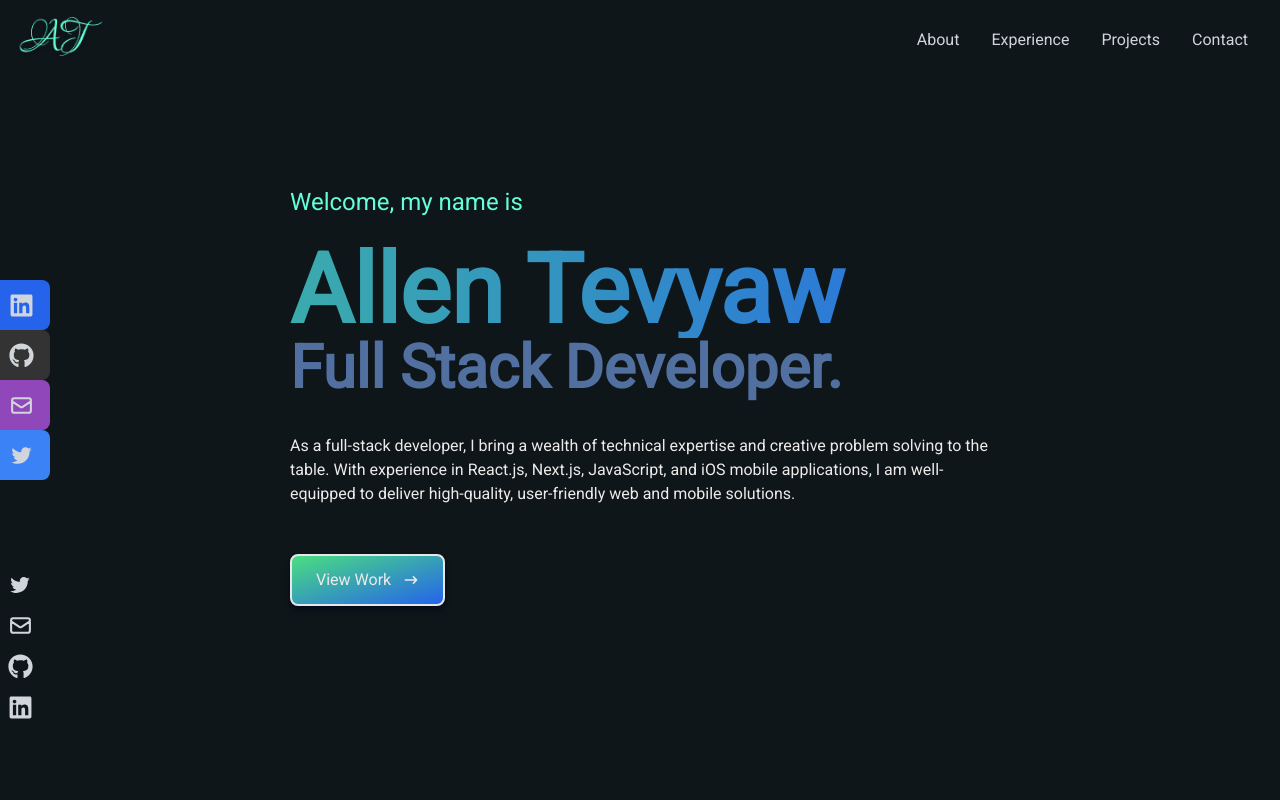
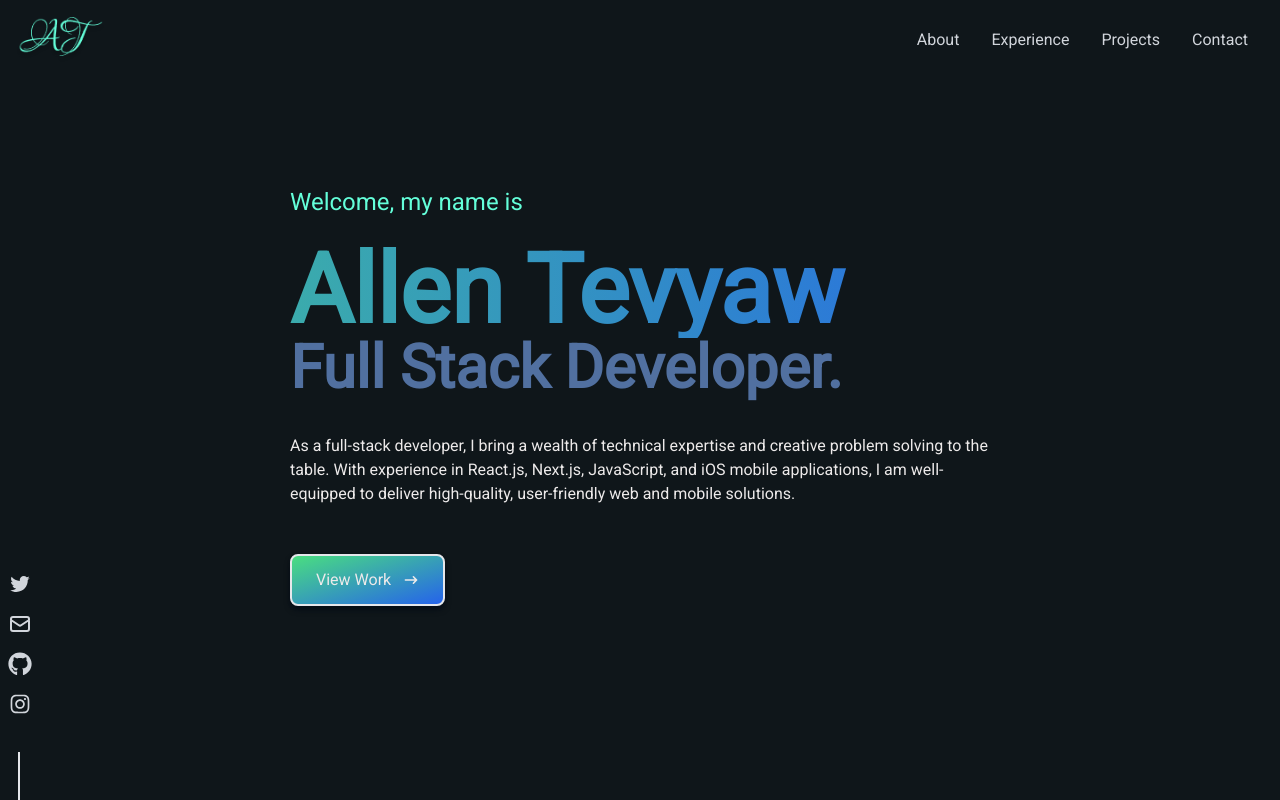
Before and after one commit to allentevyaw/Personal-Portfolio, a React (Vite) app: page / in a window 1280 px wide. Shown: the top 800 px of the page. Built offline with nearby package versions, Linux system fonts and the light colour scheme.

Commit message:
side navigation

```diff
--- a/src/components/About.jsx
+++ b/src/components/About.jsx
@@ -8,11 +8,9 @@ const About = () => {
     <div name='about' className='w-full min-h-screen flex items-center bg-[#0f161a] text-[#EDEAEA]'>
         <div className='flex flex-col px-8 md:px-12 justify-center items-center w-full h-full'>
             <div className='max-w-[1000px] w-full grid grid-cols-2'>
-                <div className='sm:text-right pb-8 pl-4'>
-                    <p className='text-3xl font-bold inline border-b-4 border-[#64FFDA]'>About Me </p>
-
-
-
+                <div className='sm:text-right pb-8 pl-4 items-center '>
+                    <p className='text-3xl font-bold inline border-b-4 border-[#64FFDA]'>About Me
+                    </p>
                 </div>
             </div>
 
--- a/src/components/navbar.jsx
+++ b/src/components/navbar.jsx
@@ -1,8 +1,7 @@
 import React, {useState, useEffect} from 'react'
-import { FaBars, FaGithub, FaLinkedin } from 'react-icons/fa';
+import { FaGithub } from 'react-icons/fa';
 import {HiOutlineMail} from 'react-icons/hi'
-import {BsFillPersonLinesFill} from 'react-icons/bs'
-import {AiOutlineTwitter} from 'react-icons/ai'
+import {AiOutlineTwitter, AiOutlineInstagram} from 'react-icons/ai'
 import Logo from '../assets/AT.png'
 import { Link } from 'react-scroll';
 
@@ -137,59 +136,57 @@ useEffect(() => {
 </div>
 
 
-
-        {/* Social icons */}
-        <div className='hidden lg:flex fixed flex-col top-[35%] left-0'>
-            <ul>
-                <li className='w-[150px] h-[50px] flex justify-between items-center ml-[-100px] hover:ml-[-10px] duration-300 bg-blue-600 rounded-lg'>
-                    <a className='flex justify-between items-center w-full text-gray-00'
-                    href='/'>
-                        Linkedin <FaLinkedin size={25} />
-                    </a>
-                </li>
-                <li className='w-[150px] h-[50px] flex justify-between items-center ml-[-100px] hover:ml-[-10px] duration-300 bg-[#333333] rounded-lg'>
-                    <a className='flex justify-between items-center w-full text-gray-00'
-                    href='https://github.com/allentevyaw'>
-                        Github <FaGithub size={25} />
-                    </a>
-                </li>
-                <li className='w-[150px] h-[50px] flex justify-between items-center ml-[-100px] hover:ml-[-10px] duration-300 bg-[#8f47b9] rounded-lg'>
-                    <a className='flex justify-between items-center w-full text-gray-00'
-                    href='/'>
-                        Email <HiOutlineMail size={25} />
-                    </a>
-                </li>
-                <li className='w-[150px] h-[50px] flex justify-between items-center ml-[-100px] hover:ml-[-10px] duration-300 bg-blue-500 rounded-lg'>
-                    <a className='flex justify-between items-center w-full text-gray-00'
-                    href='/'>
-                        Twitter <AiOutlineTwitter size={25} />
-                    </a>
-                </li>
-            </ul>
-        </div>
-
-
-        <div className='hidden fixed md:flex flex-col left-0 bottom-[10%] pl-2'>
-            <a className='pb-4'>
+        <div className='hidden fixed md:flex flex-col left-0 bottom-[-10%] pl-2'>
+            <a className='pb-4 hover:pb-5 duration-300'>
                 <AiOutlineTwitter className='hover:text-[#64FFDA] text-2xl'/>
             </a>
-            <a className='pb-4'>
-                <HiOutlineMail size={25} className='hover:text-[#64FFDA] text-2xl' />
+            <a className='pb-4 hover:pb-5 duration-300'>
+                <HiOutlineMail className='hover:text-[#64FFDA] text-2xl' />
             </a>
-            <a className='pb-4'>
-                <FaGithub size={25} className='hover:text-[#64FFDA] text-2xl' />
+            <a className='pb-4 hover:pb-5 duration-300'>
+                <FaGithub className='hover:text-[#64FFDA] text-2xl' />
             </a>
-            <a>
-                <FaLinkedin size={25} className='hover:text-[#64FFDA] text-2xl' />
+            <a className='pb-1 hover:pb-2 duration-300'>
+                <AiOutlineInstagram className='hover:text-[#64FFDA] text-2xl' />
             </a>
 
-
-
-
+            <hr class="w-0 h-24 ml-2.5 my-8 border-l-2 border-1 dark:border-gray-700"/>
         </div>
-
     </div>
   )
 }
 
 export default Navbar
+
+
+
+
+        {/* Social icons */}
+        // <div className='hidden lg:flex fixed flex-col top-[35%] left-0'>
+        //     <ul>
+        //         <li className='w-[150px] h-[50px] flex justify-between items-center ml-[-100px] hover:ml-[-10px] duration-300 bg-blue-600 rounded-lg'>
+        //             <a className='flex justify-between items-center w-full text-gray-00'
+        //             href='/'>
+        //                 Linkedin <FaLinkedin size={25} />
+        //             </a>
+        //         </li>
+        //         <li className='w-[150px] h-[50px] flex justify-between items-center ml-[-100px] hover:ml-[-10px] duration-300 bg-[#333333] rounded-lg'>
+        //             <a className='flex justify-between items-center w-full text-gray-00'
+        //             href='https://github.com/allentevyaw'>
+        //                 Github <FaGithub size={25} />
+        //             </a>
+        //         </li>
+        //         <li className='w-[150px] h-[50px] flex justify-between items-center ml-[-100px] hover:ml-[-10px] duration-300 bg-[#8f47b9] rounded-lg'>
+        //             <a className='flex justify-between items-center w-full text-gray-00'
+        //             href='/'>
+        //                 Email <HiOutlineMail size={25} />
+        //             </a>
+        //         </li>
+        //         <li className='w-[150px] h-[50px] flex justify-between items-center ml-[-100px] hover:ml-[-10px] duration-300 bg-blue-500 rounded-lg'>
+        //             <a className='flex justify-between items-center w-full text-gray-00'
+        //             href='/'>
+        //                 Twitter <AiOutlineTwitter size={25} />
+        //             </a>
+        //         </li>
+        //     </ul>
+        // </div>
--- a/src/components/work.jsx
+++ b/src/components/work.jsx
@@ -10,7 +10,7 @@ const Work = () => {
     <div name='work' className='w-full min-h-screen flex items-center text-[#EDEAEA] bg-[#0f161a] px-8 md:px-12'>
         <div className='max-w-[1000px] mx-auto p-4 flex flex-col justify-center w-full h-full'>
             <div className='pb-8'>
-                <p className='text-3xl font-bold inline border-b-4 text-[#EDEAEA] border-[#64FFDA]'>
+                <p className='text-3xl text font-bold inline border-b-4 text-[#EDEAEA] border-[#64FFDA]'>
                     Some things I have built
                 </p>
             </div>
```
